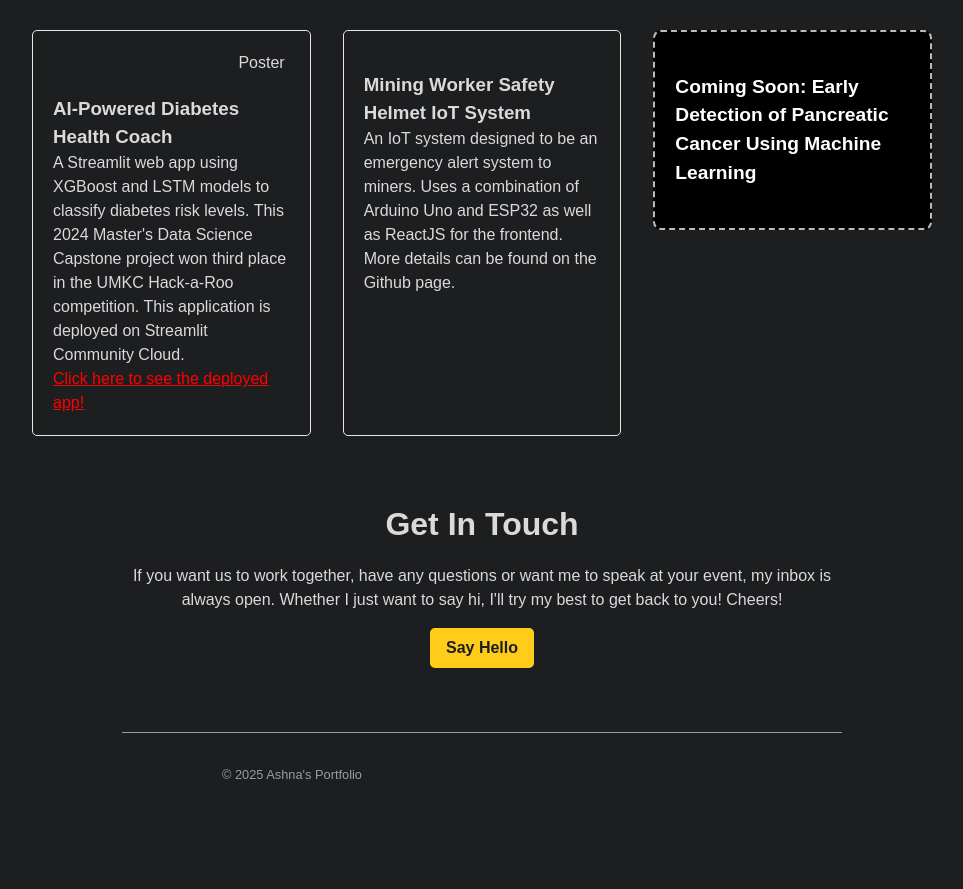
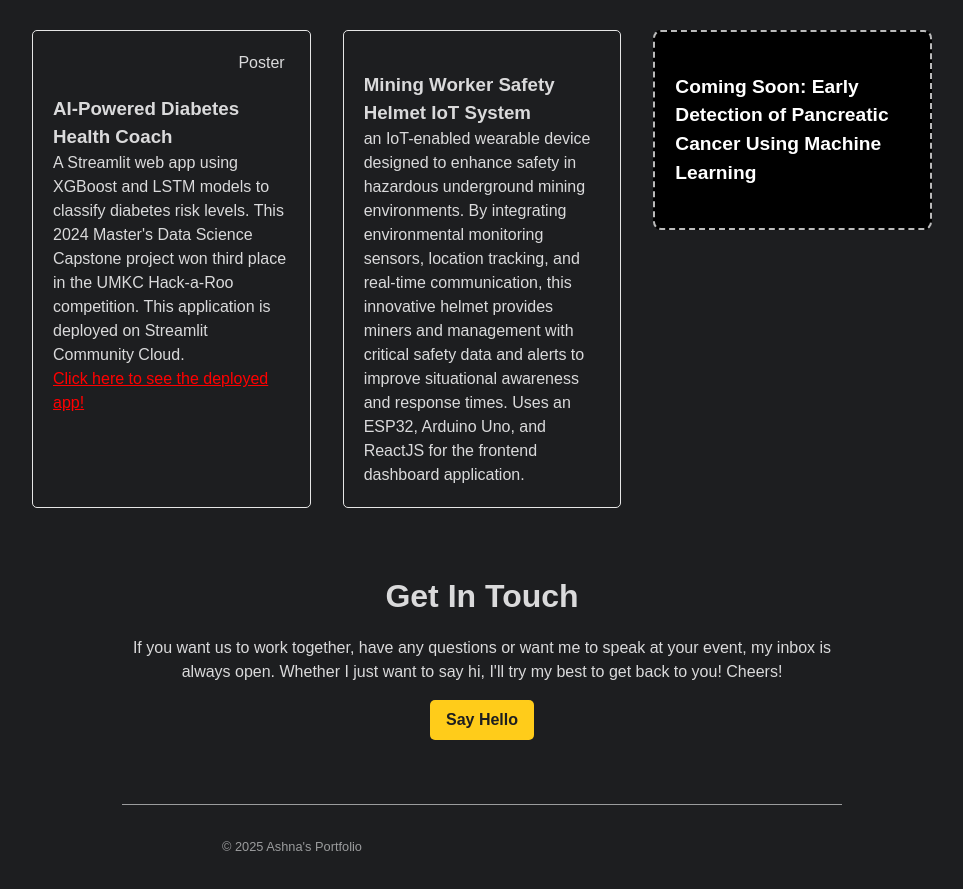
Before and after one commit to aa57c/PortfolioWebsite, a Next.js app: page / in a window 1280 px wide. Shown: the part 3004-3893 px from the top of the page, without its empty margins (158-1121 px from the left). Before the commit the page ends 3821 px from the top, so only its background shows below. Built offline with nearby package versions, Linux system fonts and the light colour scheme.

Commit message:
Update github_data.js

```diff
--- a/src/components/github_data.js
+++ b/src/components/github_data.js
@@ -74,7 +74,7 @@ export const projectData = [
     {
         id: 8,
         title: 'Mining Worker Safety Helmet IoT System',
-        description: 'An IoT system designed to be an emergency alert system to miners. Uses a combination of Arduino Uno and ESP32 as well as ReactJS for the frontend. More details can be found on the Github page.',
+        description: 'an IoT-enabled wearable device designed to enhance safety in hazardous underground mining environments. By integrating environmental monitoring sensors, location tracking, and real-time communication, this innovative helmet provides miners and management with critical safety data and alerts to improve situational awareness and response times. Uses an ESP32, Arduino Uno, and ReactJS for the frontend dashboard application.',
         githublink: 'https://github.com/aa57c/IoT_Final_Project',
         deployed: false,
         demo: true,
```
